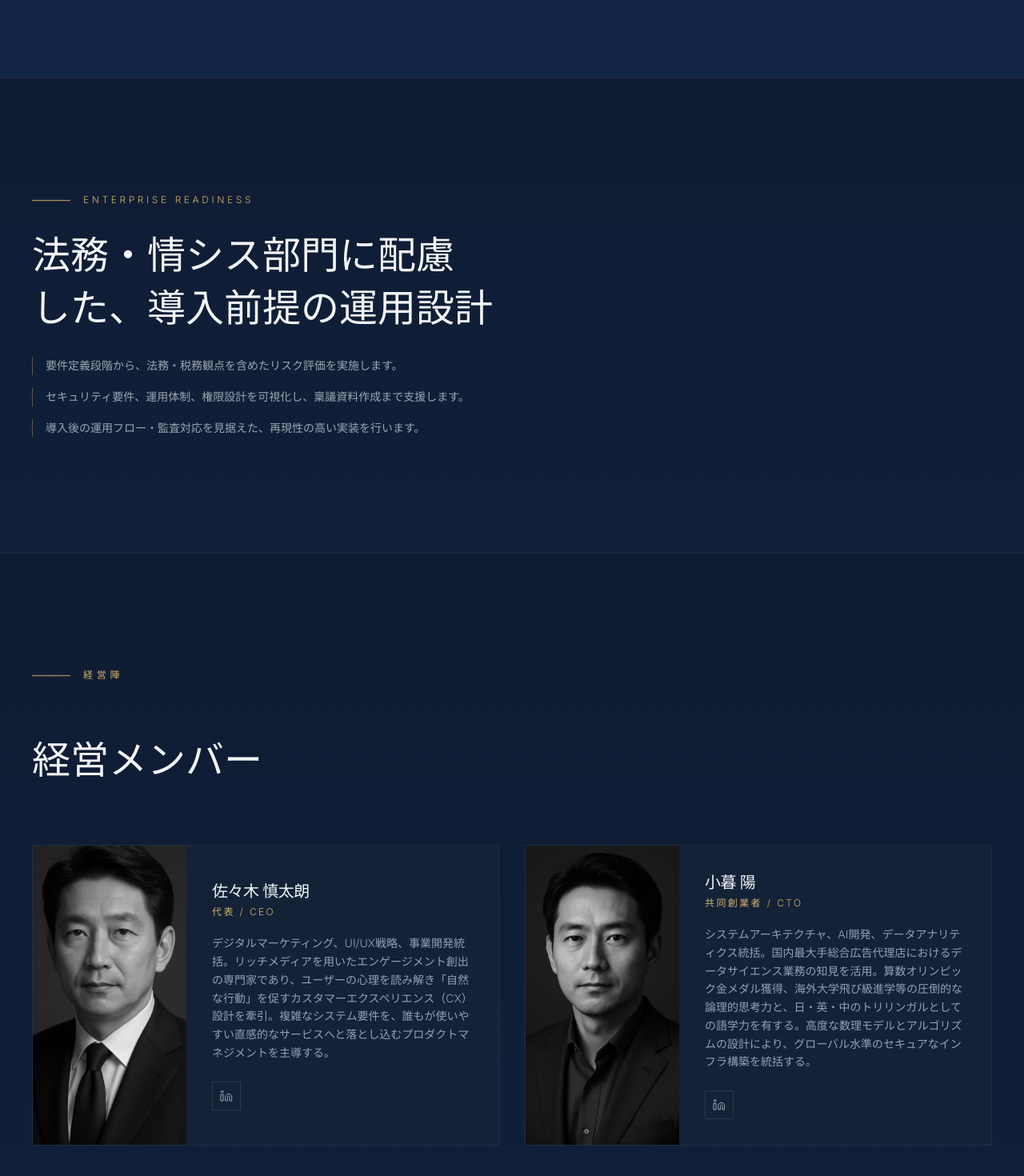
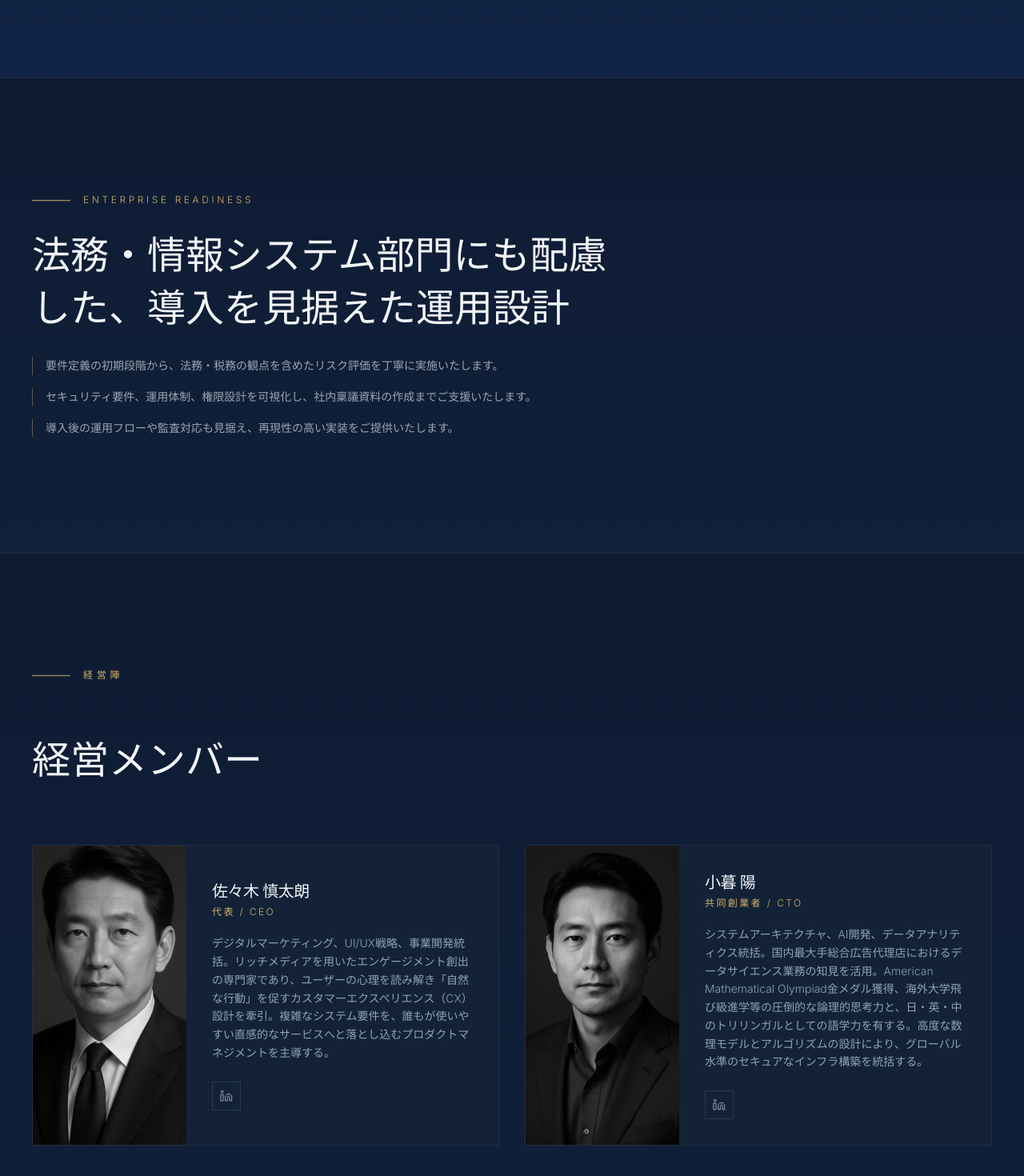
Before and after one commit to sskshin15-bit/ailo-corporate, a Next.js app: page / in a window 1280 px wide. Shown: the part 3959-5429 px from the top of the page at 80% size. Built offline with nearby package versions, Linux system fonts and the light colour scheme.

Commit message:
Refine executive profile and enterprise readiness Japanese copy.
Replace the olympiad achievement wording for Kogure and update enterprise-readiness language with a more formal tone suitable for corporate audiences.

Co-authored-by: Cursor <cursoragent@cursor.com>

```diff
--- a/components/board-section.tsx
+++ b/components/board-section.tsx
@@ -22,7 +22,7 @@ const copy = {
         name: '小暮 陽',
         role: '共同創業者 / CTO',
         image: '/board-cto.png',
-        bio: 'システムアーキテクチャ、AI開発、データアナリティクス統括。国内最大手総合広告代理店におけるデータサイエンス業務の知見を活用。算数オリンピック金メダル獲得、海外大学飛び級進学等の圧倒的な論理的思考力と、日・英・中のトリリンガルとしての語学力を有する。高度な数理モデルとアルゴリズムの設計により、グローバル水準のセキュアなインフラ構築を統括する。',
+        bio: 'システムアーキテクチャ、AI開発、データアナリティクス統括。国内最大手総合広告代理店におけるデータサイエンス業務の知見を活用。American Mathematical Olympiad金メダル獲得、海外大学飛び級進学等の圧倒的な論理的思考力と、日・英・中のトリリンガルとしての語学力を有する。高度な数理モデルとアルゴリズムの設計により、グローバル水準のセキュアなインフラ構築を統括する。',
       },
     ],
   },
--- a/components/enterprise-readiness-section.tsx
+++ b/components/enterprise-readiness-section.tsx
@@ -6,11 +6,11 @@ import { useLocale } from '@/components/locale-provider'
 const copy = {
   ja: {
     label: 'Enterprise Readiness',
-    heading: '法務・情シス部門に配慮した、導入前提の運用設計',
+    heading: '法務・情報システム部門にも配慮した、導入を見据えた運用設計',
     items: [
-      '要件定義段階から、法務・税務観点を含めたリスク評価を実施します。',
-      'セキュリティ要件、運用体制、権限設計を可視化し、稟議資料作成まで支援します。',
-      '導入後の運用フロー・監査対応を見据えた、再現性の高い実装を行います。',
+      '要件定義の初期段階から、法務・税務の観点を含めたリスク評価を丁寧に実施いたします。',
+      'セキュリティ要件、運用体制、権限設計を可視化し、社内稟議資料の作成までご支援いたします。',
+      '導入後の運用フローや監査対応も見据え、再現性の高い実装をご提供いたします。',
     ],
   },
   en: {
```
